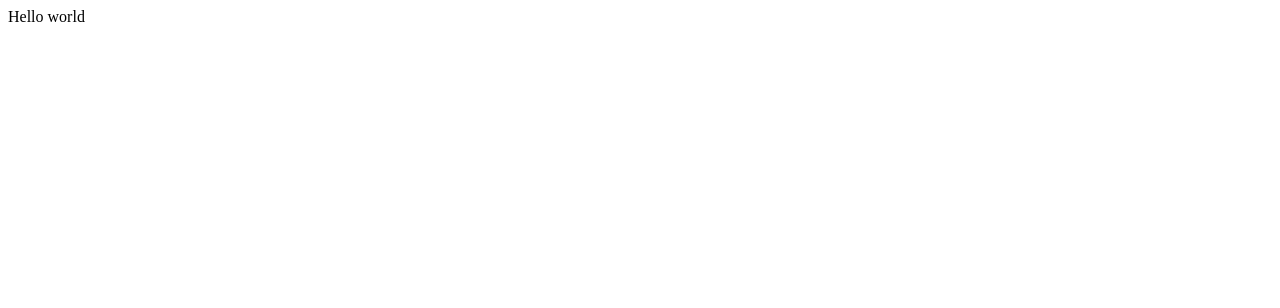
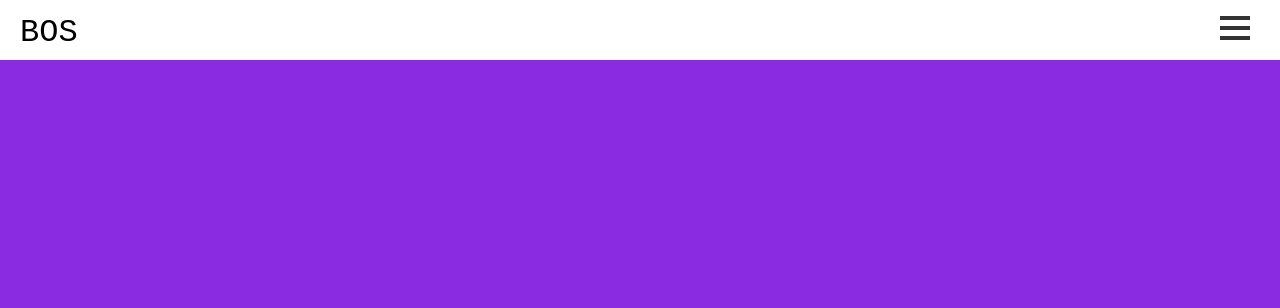
Before and after one commit to MikulasStastny/MikulasStastny.github.io, a plain HTML site: page index.html in a window 1280 px wide. Shown: the top 308 px of the page. Drawn offline with Linux system fonts and the light colour scheme.

Commit message:
Added first structure

```diff
--- a/index.html
+++ b/index.html
@@ -1 +1,41 @@
-Hello world
+<!DOCTYPE html>
+<html lan="cs">
+<head>
+  <meta charset="utf-8">
+  <meta name="viewport" content="width=device-width, initial-scale=1">
+  <link rel="stylesheet" href="styles.css">
+
+  <title>BOS - Blučinští ochotníci</title>
+</head>
+
+<body>
+  <nav>
+    <div class="navbar" id="navbar-box">
+      <label class="brand">BOS</label>
+        <div class="menu" onclick="toggleNavbar(this)">
+          <div class="bar1"></div>
+          <div class="bar2"></div>
+          <div class="bar3"></div>
+        </div>
+    </div>
+  </nav>
+  <div class="content">
+    <div class="content-container" style="background-color: blueviolet;">
+      <div class="brand-description">
+        BOS<br>
+        Blučinský ochotnický spolek
+      </div>
+    </div>
+    <div class="content-container" style="background-color: royalblue;">
+      <div style="font-size: xxx-large; padding: 260px 0px; ">Přijďte k nám do divadla!</div>
+    </div>
+    <div class="content-container" style="background-color: #a6cf98;">
+      <div style="font-size: xxx-large; padding: 260px 0px; text-align: right;">Bude to super!</div>
+    </div>
+    <div class="content-container" style="background-color: #fa7070;">
+      <div style="font-size: xxx-large; padding: 260px 0px; ">.....</div>
+    </div>
+  </div>
+  <script src="script.js"></script>
+</body>
+</html>
--- /dev/null
+++ b/script.js
@@ -0,0 +1,12 @@
+function toggleNavbar(menu_container) {
+    menu_container.classList.toggle("change");
+
+    let navbar = document.getElementById("navbar-box");
+
+    if(navbar.className == "navbar") {
+        navbar.className = "navbar-expanded"
+    }
+    else {
+        navbar.className = "navbar";
+    }
+}
--- /dev/null
+++ b/styles.css
@@ -0,0 +1,74 @@
+body {
+    margin: 0;
+    font-family: 'Courier New', Courier, monospace;
+}
+
+.navbar {
+    display: flex;
+    justify-content: space-between;
+    background-color: white;
+    width: 100%;
+    height: 60px;
+    position: fixed;
+    top: 0;
+    transition: 0.2s;
+}
+
+.navbar-expanded {
+    display: flex;
+    justify-content: space-between;
+    background-color: white;
+    width: 100%;
+    height: 120px;
+    position: fixed;
+    top: 0;
+    transition: 0.2s;
+}
+
+.menu {
+    margin: 10px 30px 10px 0px;
+}
+
+.bar1, .bar2, .bar3 {
+    width: 30px;
+    height: 4px;
+    background-color: #333;
+    margin: 6px 0;
+    transition: 0.4s;
+}
+
+/* Rotate first bar */
+.change .bar1 {
+    transform: translate(0, 10px) rotate(-45deg);
+}
+
+/* Fade out the second bar */
+.change .bar2 {opacity: 0;}
+
+/* Rotate last bar */
+.change .bar3 {
+    transform: translate(0, -10px) rotate(45deg);
+}
+
+.content {
+    margin-top: 60px;
+    width: 100%;
+}
+
+.content-container {
+    width: auto;
+    height: 600px;
+    z-index: -1;
+    padding: 40px;
+}
+
+.brand {
+    font-size: xx-large;
+    margin: 14px 0px 10px 20px;
+}
+
+.brand-description {
+    font-size: xxx-large;
+    text-align: right;
+    padding: 230px 0px;
+}
```
